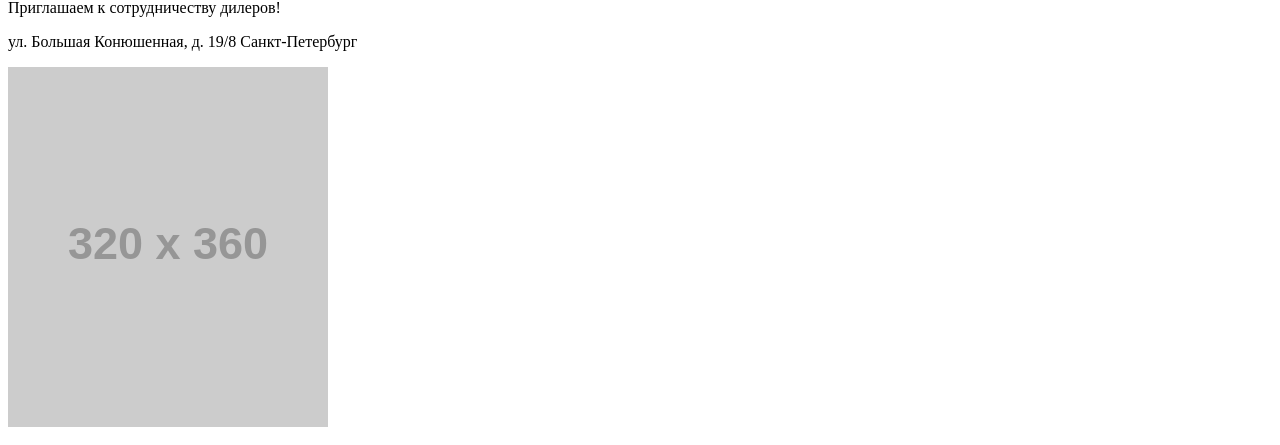
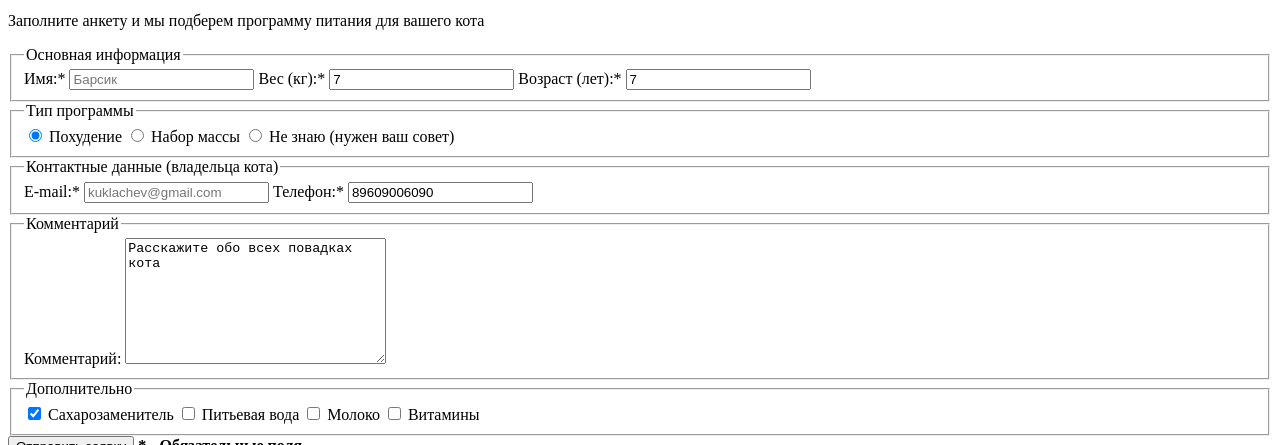
Before and after one commit to Spektorn/497629-cat-energy, a website: page source/form.html in a window 1280 px wide. Shown: the part 215-660 px from the top of the page. Drawn offline with Linux system fonts and the light colour scheme; placeholder pictures from the web are drawn by us.

Commit message:
Сверстана страница-форма

```diff
--- a/source/form.html
+++ b/source/form.html
@@ -29,6 +29,71 @@
         </header>
 
         <main class="page-main">
+
+            <h1 class="page-main__title title-1">Подбор программы</h1>
+
+            <section class="main-modal">
+                <p class="main-modal__description">Заполните анкету и мы подберем программу питания для вашего кота</p>
+                <form class="modal" method="post" action="https://echo.htmlacademy.ru">
+                    <fieldset class="modal__set set">
+                        <legend class="visually-hidden">Основная информация</legend>
+                        <label class="set__label label" for="name">Имя:*</label>
+                        <input type="text" id="modal-name" name="name" placeholder="Барсик">
+                        <label class="set__label label" for="weight">Вес (кг):*</label>
+                        <input type="number" id="modal-weight" name="weight" value="7">
+                        <label class="set__label label" for="age">Возраст (лет):*</label>
+                        <input type="number" id="modal-age" name="age" value="7">
+                    </fieldset>
+                    <fieldset class="modal__set set">
+                        <legend class="visually-hidden">Тип программы</legend>
+                        <label class="set__label label">
+                            <input type="radio" name="program" value="1" checked>
+                            Похудение
+                        </label>
+                        <label class="set__label label">
+                            <input type="radio" name="program" value="2">
+                            Набор массы
+                        </label>
+                        <label class="set__label label">
+                            <input type="radio" name="program" value="3">
+                            Не знаю (нужен ваш совет)
+                        </label>
+                    </fieldset>
+                    <fieldset class="modal__set set">
+                        <legend class="set__legend legend">Контактные данные (владельца кота)</legend>
+                        <label class="set__label label" for="email">E-mail:*</label>
+                        <input type="email" id="modal-email" name="email" placeholder="kuklachev@gmail.com">
+                        <label class="set__label label" for="phone">Телефон:*</label>
+                        <input type="number" id="modal-phone" name="phone" value="89609006090">
+                    </fieldset>
+                    <fieldset class="modal__set set">
+                        <legend class="set__legend legend">Комментарий</legend>
+                        <label class="visually-hidden" for="comment">Комментарий:</label>
+                        <textarea id="modal-comment" name="comment" rows="8" cols="30">Расскажите обо всех повадках кота</textarea>
+                    </fieldset>
+                    <fieldset class="modal__set set">
+                        <legend class="set__legend legend">Дополнительно</legend>
+                        <label class="set__label label">
+                            <input type="checkbox" name="sugar-replace" checked>
+                            Сахарозаменитель
+                        </label>
+                        <label class="set__label label">
+                            <input type="checkbox" name="water">
+                            Питьевая вода
+                        </label>
+                        <label class="set__label label">
+                            <input type="checkbox" name="milk">
+                            Молоко
+                        </label>
+                        <label class="set__label label">
+                            <input type="checkbox" name="vitamins">
+                            Витамины
+                        </label>
+                    </fieldset>
+                    <button class="modal__btn btn" type="submit">Отправить заявку</button>
+                    <b class="modal__reminder">* - Обязательные поля</b>
+                </form>
+            </section>
 
         </main>
 
```
